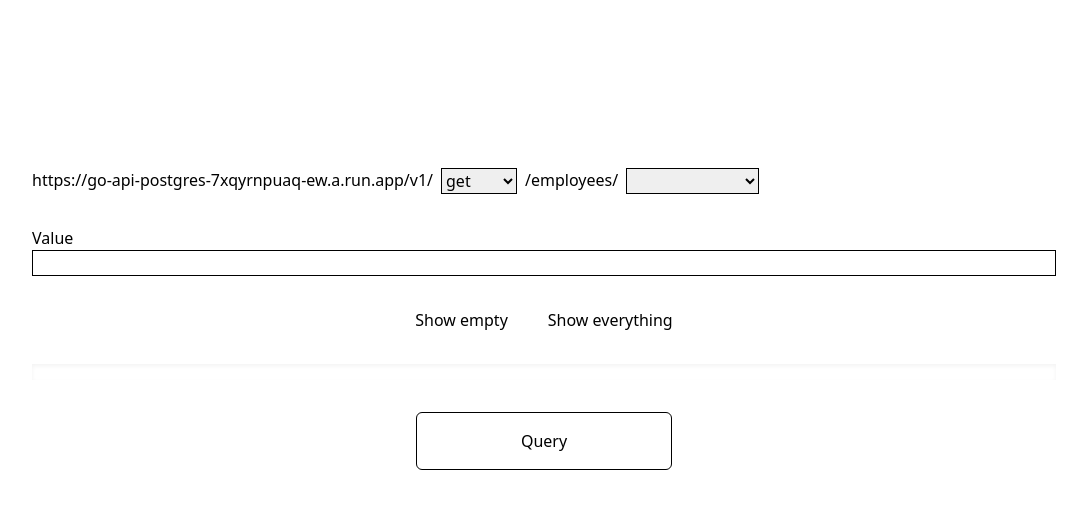
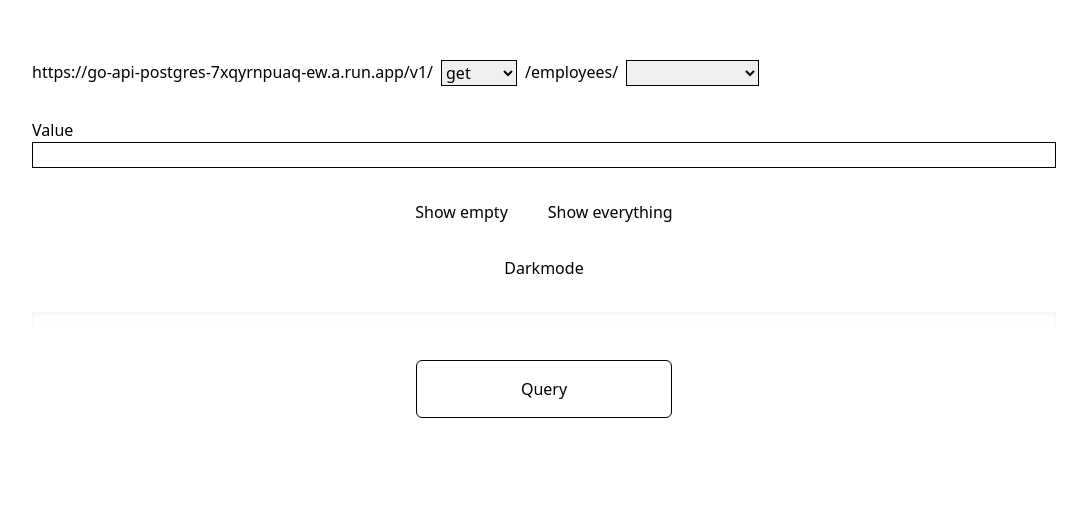
Before and after one commit to Lartrax/NuxtTimescale, a Nuxt app: page / in a window 1280 px wide. Shown: the part 161-670 px from the top of the page, without its empty margins (96-1183 px from the left). Built offline with nearby package versions, Linux system fonts and the light colour scheme.

Commit message:
update colors for better darkmode

```diff
--- a/app.vue
+++ b/app.vue
@@ -1,13 +1,14 @@
 <template>
   <div
-    class="w-full h-screen flex justify-center items-center pt-40 bg-white dark:invert"
+    class="w-full h-screen flex justify-center items-center py-80 bg-white dark:invert"
+    :class="darkmode"
   >
     <div class="w-4/5 flex flex-col items-center gap-8">
       <div class="flex flex-col gap-2 w-full sm:flex-row">
         <label>https://go-api-postgres-7xqyrnpuaq-ew.a.run.app/v1/ </label>
         <select
           v-model="selected"
-          class="border-black border hover:bg-orange-50"
+          class="border-black border hover:bg-orange-100"
         >
           <option>get</option>
           <option>add</option>
@@ -19,7 +20,7 @@
         <!--Selection for column-->
         <select
           v-model="command"
-          class="border-black border hover:bg-orange-50"
+          class="border-black border hover:bg-orange-100"
         >
           <option></option>
           <option>first_name</option>
@@ -42,7 +43,7 @@
           <input
             v-model="dataToSend"
             v-on:keyup.enter="getData()"
-            class="border-black border pl-1 w-full hover:bg-orange-50"
+            class="border-black border pl-1 w-full hover:bg-orange-100"
           />
         </div>
         <div>
@@ -50,7 +51,7 @@
           <input
             v-model="dataToSend2"
             v-on:keyup.enter="getData()"
-            class="border-black border pl-1 w-full hover:bg-orange-50"
+            class="border-black border pl-1 w-full hover:bg-orange-100"
           />
         </div>
       </div>
@@ -65,7 +66,7 @@
           id="input"
           v-model="dataToSend"
           v-on:keyup.enter="getData()"
-          class="border-black border pl-1 w-full hover:bg-orange-50"
+          class="border-black border pl-1 w-full hover:bg-orange-100"
         />
       </div>
       <!--Buttons-->
@@ -89,13 +90,15 @@
           </button>
         </div>
       </div>
+      <!--Darkmode-->
+      <button @click="darkmodeBool = !darkmodeBool">Darkmode</button>
       <!--Big table-->
       <div id="table" class="overflow-y-scroll w-full max-h-[50vh]">
         <div class="bg-white p-2 shadow-inner">
           <div
             v-for="(item, id) in responseData"
             :key="id"
-            class="p-2 shadow mb-2 odd:bg-orange-100 even:bg-white"
+            class="p-2 shadow mb-2 odd:bg-orange-200 even:bg-white"
           >
             <p v-if="item.first_name">first_name : {{ item.first_name }}</p>
             <p v-if="item.id">
@@ -110,7 +113,7 @@
               </i>
               <button
                 @click="insert(item.id)"
-                class="text-xs shadow border border-gray-500 rounded-full ml-2 px-2 py-0.5 active:text-neutral-400 hover:bg-orange-50 hover:border-gray-300"
+                class="text-xs shadow border border-gray-500 rounded-full ml-2 px-2 py-0.5 active:text-neutral-400 hover:bg-orange-100 hover:border-gray-300"
               >
                 insert
               </button>
@@ -158,10 +161,18 @@
           </div>
         </div>
       </div>
-      <p v-if="status == 'Success'" class="text-green-400 dark:invert">
+      <p
+        v-if="status == 'Success'"
+        class="text-green-400 dark:invert"
+        :class="darkmode"
+      >
         {{ status }}
       </p>
-      <p v-if="status == 'Failed'" class="text-red-400 dark:invert">
+      <p
+        v-if="status == 'Failed'"
+        class="text-red-400 dark:invert"
+        :class="darkmode"
+      >
         {{ status }}
       </p>
       <button
@@ -179,6 +190,7 @@
 export default {
   data() {
     return {
+      darkmodeBool: false,
       status: "",
       showEmpty: false,
       showOnlyIdName: false,
@@ -190,10 +202,18 @@ export default {
       timer: 0,
       buttonTitle: "Query",
       buttonStyle:
-        "border-black hover:rounded-xl hover:scale-105 hover:bg-orange-100 active:bg-orange-200",
+        "border-black hover:rounded-xl hover:scale-105 hover:bg-orange-200 active:bg-orange-300",
     };
   },
-  computed: {},
+  computed: {
+    darkmode() {
+      if (this.darkmodeBool) {
+        return "invert";
+      } else {
+        return "";
+      }
+    },
+  },
   methods: {
     async copyText(mytext) {
       await navigator.clipboard.writeText(mytext);
@@ -215,7 +235,7 @@ export default {
         }
         this.buttonTitle = "Query";
         this.buttonStyle =
-          "border-black hover:rounded-xl hover:scale-105 hover:bg-orange-100 active:bg-orange-200";
+          "border-black hover:rounded-xl hover:scale-105 hover:bg-orange-200 active:bg-orange-300";
       }
     },
     getData() {
```
